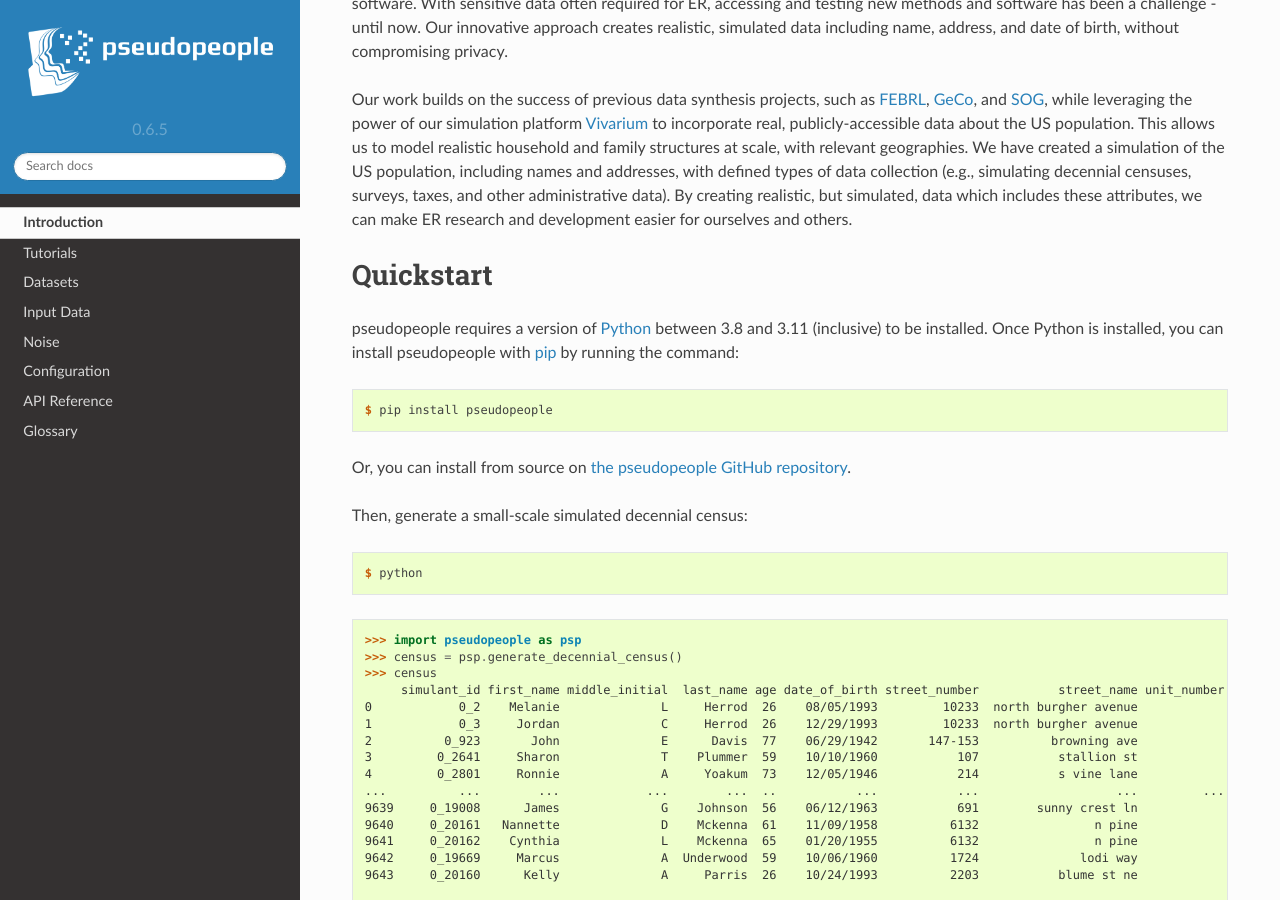
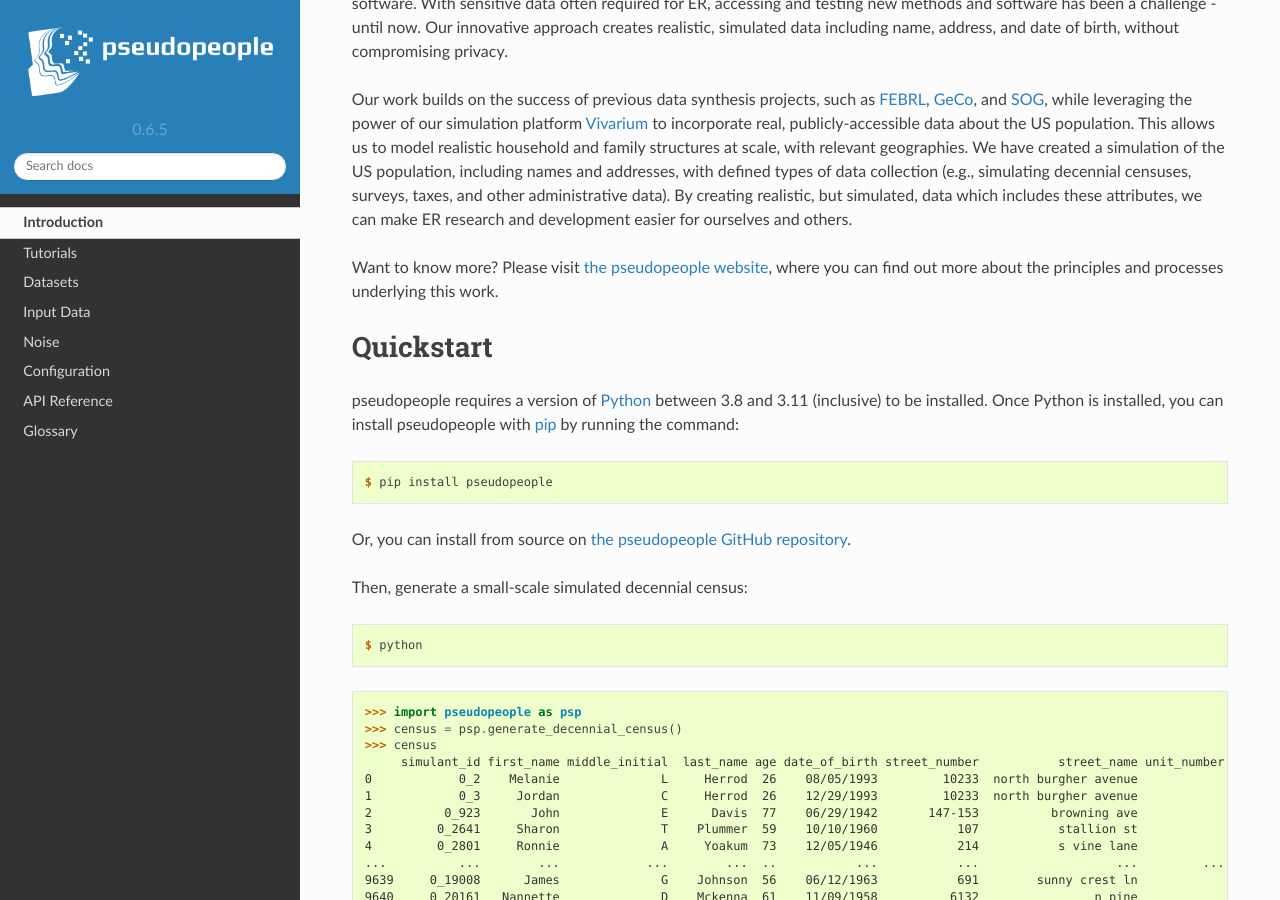
Before and after one commit to ihmeuw/pseudopeople, a Sphinx documentation site: the page built from docs/source/index.rst, in a window 1280 px wide and 900 px high, scrolled down 904 px. Built offline with Sphinx 7.4.7 and the Read the Docs theme 2.0.0, drawn with Linux system fonts in a browser that asks for light colours.

Commit message:
Add link to pseudopeople website in readthedocs

```diff
--- a/docs/source/index.rst
+++ b/docs/source/index.rst
@@ -42,6 +42,8 @@ including names and addresses, with defined types of data collection (e.g.,
 simulating decennial censuses, surveys, taxes, and other administrative data).
 By creating realistic, but simulated, data which includes these attributes, we
 can make ER research and development easier for ourselves and others.
+
+Want to know more? Please visit `the pseudopeople website <https://www.pseudopeople.org/>`_, where you can find out more about the principles and processes underlying this work.
 
 .. _quickstart:
 
```
